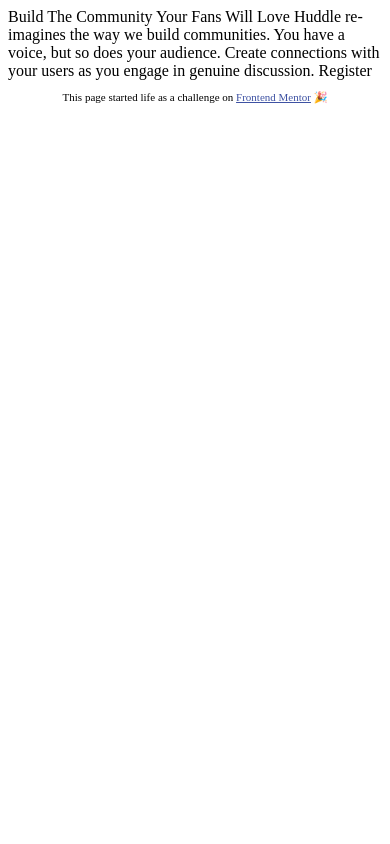
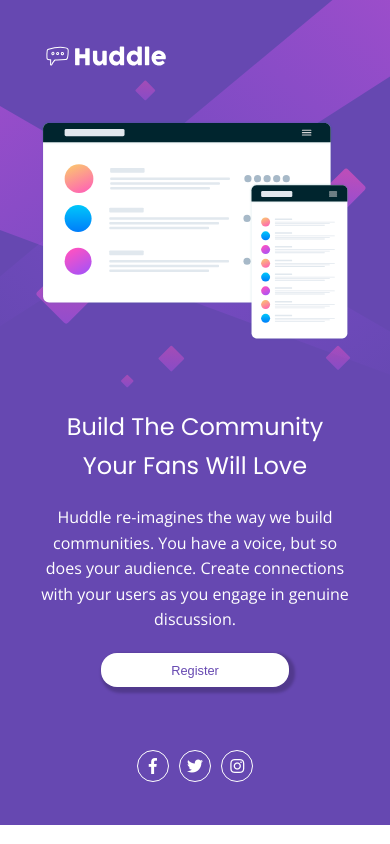
Before and after one commit to akariden/frontend-practice2, a plain HTML site: page index.html in a window 390 px wide. Drawn offline with nearby package versions, Linux system fonts and the light colour scheme.

Commit message:
create mobile page

```diff
--- /dev/null
+++ b/css/stylesheet.css
@@ -0,0 +1,69 @@
+
+body {
+  margin: 0;
+  font-family: 'Open Sans', sans-serif;
+  color: white;
+  line-height: 1.6;
+}
+
+.lg-container {
+  background: hsl(257, 42%, 49%) url(../images/bg-mobile.svg) no-repeat;
+  background-size: 100% auto;
+  text-align: center;
+  padding: 40px;
+}
+
+.logo-wrapper {
+  text-align: left;
+}
+
+.logo {
+  height: 2rem;
+}
+
+.mock-img {
+  width : 100%;
+  margin: 40px 0;
+}
+
+.heading {
+  font-family: 'Poppins', sans-serif;
+  font-weight: 400;
+}
+
+.btn-wrapper {
+  margin: 20px 0 60px;
+}
+
+.register-btn {
+	box-shadow: 3px 3px 3px 3px rgba(0,0,0,0.2);
+	background-color: #ffffff;
+	border-radius: 1rem;
+  border-style: none;
+	display: inline-block;
+	cursor: pointer;
+	color: hsl(257, 42%, 49%);
+	font-size: 0.8rem;
+	padding:0.6rem 70px;
+	text-decoration:none;
+}
+
+.register-btn:hover {
+	background-color:#f6f6f6;
+}
+.register-btn:active {
+	position:relative;
+	top:1px;
+}
+
+.circle{
+  display: inline-block;
+  width: 30px;
+  height: 30px;
+  border-radius: 50%;
+  border: solid 1px #ffffff;
+  text-align:center;
+  line-height: 30px;
+  vertical-align: middle;
+  margin: 3px;
+}
--- a/index.html
+++ b/index.html
@@ -3,9 +3,10 @@
 <head>
   <meta charset="UTF-8">
   <meta name="viewport" content="width=device-width, initial-scale=1.0"> <!-- displays site properly based on user's device -->
-
+  <link rel="stylesheet" href="https://use.fontawesome.com/releases/v5.7.2/css/all.css" integrity="sha384-fnmOCqbTlWIlj8LyTjo7mOUStjsKC4pOpQbqyi7RrhN7udi9RwhKkMHpvLbHG9Sr" crossorigin="anonymous">
   <link rel="icon" type="image/png" sizes="32x32" href="./images/favicon-32x32.png">
-
+  <link rel="stylesheet" href="https://fonts.googleapis.com/css?family=Open+Sans|Poppins:400,700">
+  <link rel="stylesheet" href="./css/stylesheet.css">
   <title>Frontend Mentor | Huddle landing page with single introductory section</title>
 
   <!-- Feel free to remove these styles or customise in your own stylesheet 👍 -->
@@ -15,18 +16,39 @@
   </style>
 </head>
 <body>
+<div class="lg-container">
+  <!-- logo -->
+  <div class="logo-wrapper">
+    <img class="logo" src="./images/logo.svg" alt="Huddle-logo">
+  </div>
 
-  Build The Community Your Fans Will Love
+  <!-- image -->
+  <div>
+    <img class="mock-img" src="./images/illustration-mockups.svg">
+  </div>
 
-  Huddle re-imagines the way we build communities. You have a voice, but so does your audience.
-  Create connections with your users as you engage in genuine discussion.
+  <!-- text -->
+  <div class="text-wrapper">
+    <h2 class="heading">
+      Build The Community Your Fans Will Love
+    </h2>
+    <p>
+      Huddle re-imagines the way we build communities. You have a voice, but so does your audience.
+      Create connections with your users as you engage in genuine discussion.
+    </p>
 
-  Register
+    <!-- button -->
+    <div class="btn-wrapper">
+      <input class="register-btn" type="button" value="Register">
+    </div>
+  </div>
 
-  <footer>
-    <p class="attribution">
-      This page started life as a challenge on <a href="https://www.frontendmentor.io?ref=challenge" target="_blank">Frontend Mentor</a> 🎉
-    </p>
-  </footer>
+  <!-- sns icons -->
+  <div class="sns-icons">
+    <div class="circle"><i class="fab fa-facebook-f"></i></div>
+    <div class="circle"><i class="fab fa-twitter"></i></div>
+    <div class="circle"><i class="fab fa-instagram"></i></div>
+  </div>
+</div>
 </body>
 </html>
```
